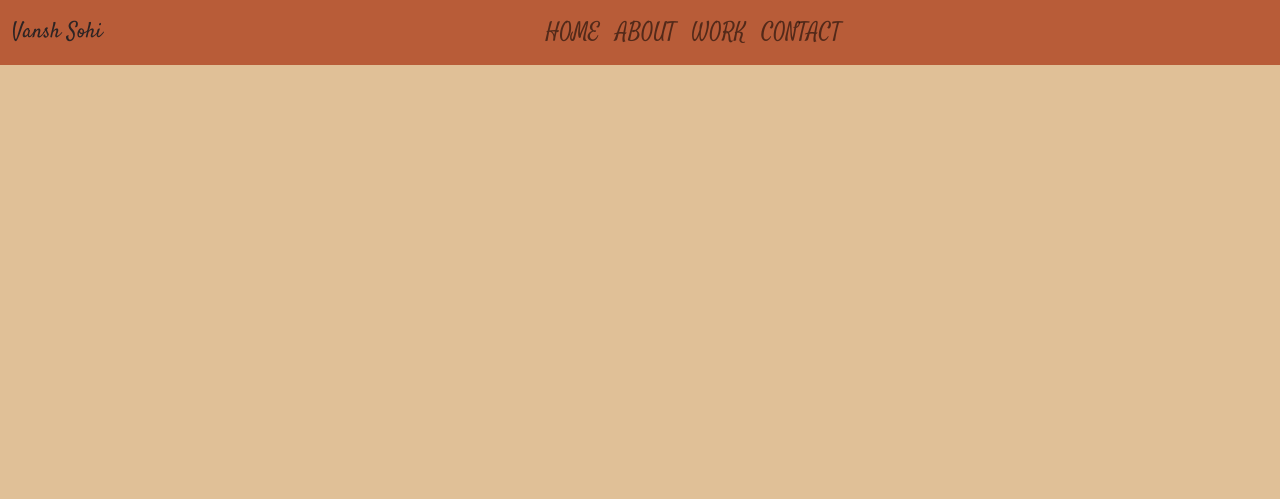
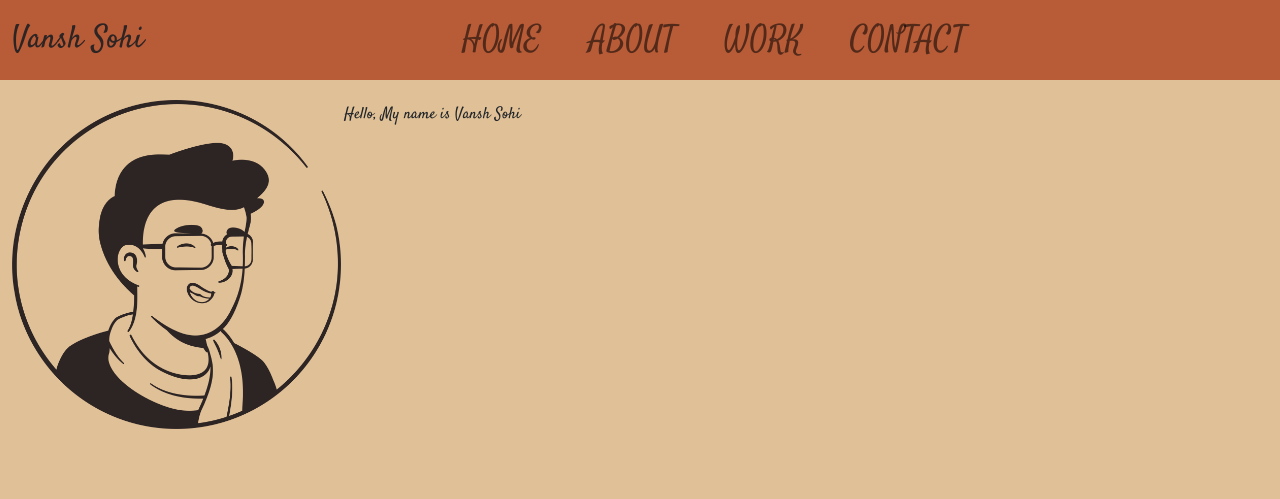
Before and after one commit to sohivansh/portfolio, a Flask app: page / in a window 1280 px wide. Shown: the top 499 px of the page. Run offline with Flask 2, Linux system fonts and the light colour scheme.

Commit message:
added avatar and some text

```diff
--- a/app.py
+++ b/app.py
@@ -7,8 +7,16 @@ app.config["TEMPLATES_AUTO_RELOAD"] = True
 
 @app.route("/")
 def layout():
-    return render_template("layout.html")
+    return render_template("index.html")
 
 @app.route("/about")
 def about():
     return render_template("about.html")
+
+@app.route("/work")
+def work():
+    return render_template("work.html")
+
+@app.route("/contact")
+def contact():
+    return render_template("contact.html")
--- a/static/styles.css
+++ b/static/styles.css
@@ -1,19 +1,38 @@
 .navbar{
     background-color: #B85C38 !important;
+
 
 }
 .navbar .navbar-brand{
     color: #2D2424 !important;
     font-family: 'Satisfy' !important;
-    font-size: 22px !important;
+    font-size: 32px !important;
 }
 
 .navbar .nav-item{
     color: #2D2424 !important;
     font-family: 'Satisfy' !important;
-    font-size: 22px !important;
+    font-size: 32px !important;
 }
 
 body{
     background-color: #E0C097;
 }
+
+#avatar{
+    height: 330px;
+    width: 330px !important;
+
+}
+
+p{
+    display: inline-block;
+    font-family: 'Satisfy' !important;
+    padding-right: 2px;
+    padding-left: 2px;
+}
+
+#mainc{
+    height: 400px !important;
+    margin-top: 20px !important;
+}
--- a/templates/index.html
+++ b/templates/index.html
@@ -0,0 +1,18 @@
+{% extends "layout.html" %}
+{% block title %}
+    HOME
+{% endblock %}
+{% block main %}
+
+
+    <img align="left" id="avatar" src="/static/avatar.png" class="img-responsive">
+
+        <p>
+            Hello, My name is Vansh Sohi
+        </p>
+
+
+
+
+
+{% endblock %}
--- a/templates/layout.html
+++ b/templates/layout.html
@@ -22,16 +22,16 @@
 
                     <div class="collapse navbar-collapse" id="NavMenu">
                         <ul class="navbar-nav me-auto mb-2 mb-lg-0 ms-auto">
-                            <li class="nav-item">
+                            <li class="nav-item px-3">
                                 <a class="nav-link" href="/">HOME</a>
                             </li>
-                            <li class="nav-item">
+                            <li class="nav-item px-3">
                                 <a class="nav-link" href="/about">ABOUT</a>
                             </li>
-                            <li class="nav-item">
+                            <li class="nav-item px-3">
                                 <a class="nav-link" href="/work">WORK</a>
                             </li>
-                            <li class="nav-item">
+                            <li class="nav-item px-3">
                                 <a class="nav-link" href="/contact">CONTACT</a>
                             </li>
 
@@ -43,7 +43,7 @@
                 </div>
 
             </nav>
-            <div class="container-fluid py-5 text-center">
+            <div id="mainc" class="container-fluid">
                 {% block main %}{% endblock %}
             </div>
             <script src="https://cdn.jsdelivr.net/npm/@popperjs/core@2.11.6/dist/umd/popper.min.js" integrity="sha384-oBqDVmMz9ATKxIep9tiCxS/Z9fNfEXiDAYTujMAeBAsjFuCZSmKbSSUnQlmh/jp3" crossorigin="anonymous"></script>
```
Also changed, not shown: static/avatar.png (added).
